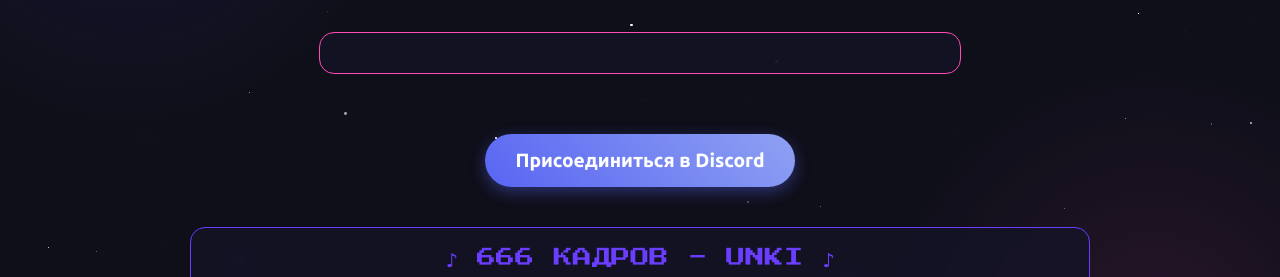
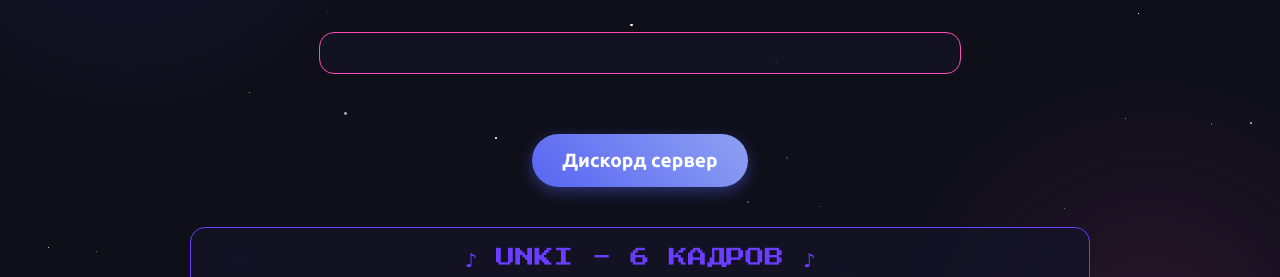
Before and after one commit to lol12462/mybio.github.io, a plain HTML site: page index.html in a window 1280 px wide. Shown: the part 301-578 px from the top of the page. Drawn offline with Linux system fonts and the light colour scheme.

Commit message:
Update index.html

```diff
--- a/index.html
+++ b/index.html
@@ -151,11 +151,11 @@
         </div>
 
         <a href="https://discord.gg/Ky7wpzVj9p" class="discord-btn" target="_blank">
-            Присоединиться в Discord
+            Дискорд сервер
         </a>
 
         <div class="music-player">
-            <div class="music-title">♪ 666 КАДРОВ - UNKI ♪</div>
+            <div class="music-title">♪ UNKI - 6 КАДРОВ ♪</div>
             <iframe width="100%" height="166" scrolling="no" frameborder="no" allow="autoplay"
                     src="https://w.soundcloud.com/player/?url=https%3A//soundcloud.com/unkiplug/666kadrov&color=%23ff4db8&auto_play=true&hide_related=false&show_comments=true&show_user=true&show_reposts=false&show_teaser=true"></iframe>
         </div>
```
